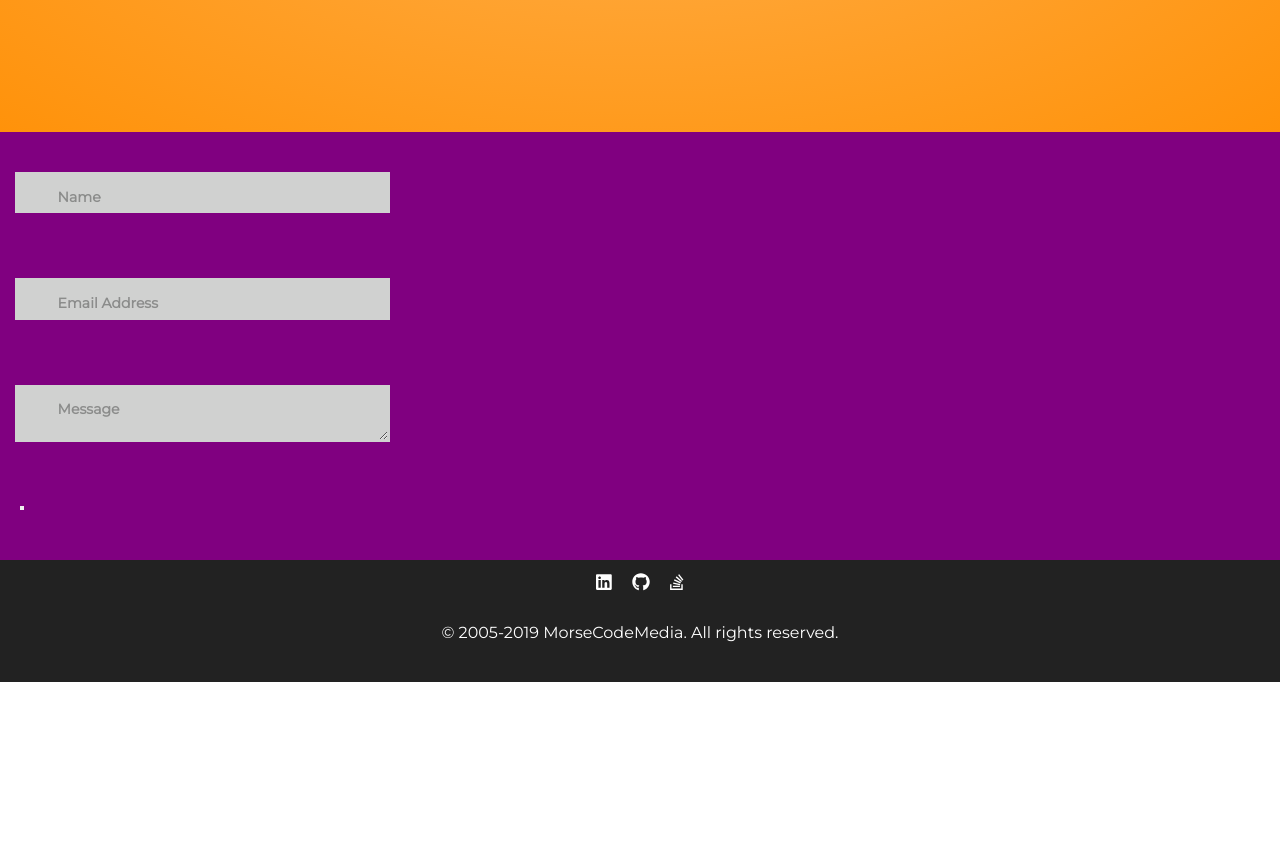
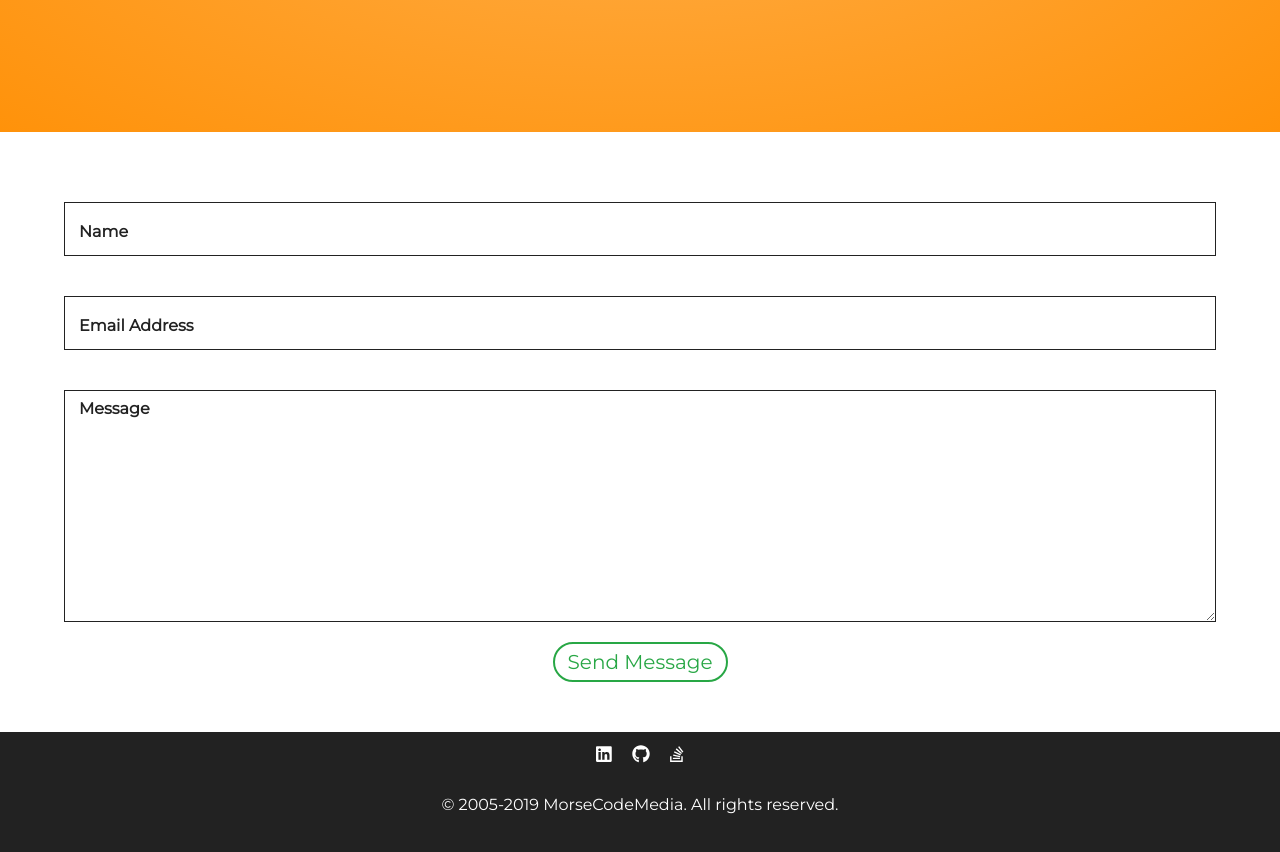
Before and after one commit to morsecodemedia/morsecodemedia.com, a Nuxt app: page /contact in a window 1280 px wide. Shown: the part 540-1392 px from the top of the page. Before the commit the page ends 1222 px from the top, so only its background shows below. Built offline with nearby package versions, Linux system fonts and the light colour scheme.

Commit message:
a lot of the styles added for the contact form

```diff
--- a/pages/contact.vue
+++ b/pages/contact.vue
@@ -6,63 +6,59 @@
       <div class="form-container">
         <form
           @submit.prevent="validateForm">
-          <p>
-            <span class="input input--yoshiko">
+
+          <span class="input">
             <input
-                id="input-10"
+              id="input-name"
               v-model="name"
-                class="input__field input__field--yoshiko"
+              class="input-field"
               type="text">
             <label
-                class="input__label input__label--yoshiko"
-                for="input-10">
+              class="input-label"
+              for="input-name">
               <span
-                  class="input__label-content input__label-content--yoshiko"
+                class="input-label-content"
                 data-content="Name">Name</span>
             </label>
           </span>
-          </p>
 
-          <p>
-            <span class="input input--yoshiko">
+          <span class="input">
             <input
-                id="input-11"
+              id="input-email"
               v-model="email"
-                class="input__field input__field--yoshiko"
+              class="input-field"
               type="email">
             <label
-                class="input__label input__label--yoshiko"
-                for="input-11">
+              class="input-label"
+              for="input-email">
               <span
-                  class="input__label-content input__label-content--yoshiko"
+                class="input-label-content"
                 data-content="Email Address">Email Address</span>
             </label>
           </span>
-          </p>
 
-          <p>
-            <span class="input input--yoshiko">
+          <span class="input">
             <textarea
-                id="input-12"
+              id="input-message"
               v-model="message"
-                class="input__field input__field--yoshiko"/>
+              class="input-field input-textarea"/>
             <label
-                class="input__label input__label--yoshiko"
-                for="input-12">
+              class="input-label input-label-textarea"
+              for="input-message">
               <span
-                  class="input__label-content input__label-content--yoshiko"
+                class="input-label-content input-label-content-textarea"
                 data-content="Message">Message</span>
             </label>
           </span>
-          </p>
 
-          <p>
+
+
           <button
             id="submit-form"
             :class="validatedClass"
             class="submit"
             type="submit"/>
-          </p>
+
         </form>
       </div>
     </main>
@@ -140,52 +136,124 @@
           // put error classes on form fields as needed
           // await this.timeout(1500)
           // this.validatedClass = ''
+      },
+      inputFields: function() {
+
+        if (!String.prototype.trim) {
+          (function() {
+            // Make sure we trim BOM and NBSP
+            var rtrim = /^[\s\uFEFF\xA0]+|[\s\uFEFF\xA0]+$/g;
+            String.prototype.trim = function() {
+              return this.replace(rtrim, '');
+            };
+          })();
         }
+
+        [].slice.call( document.querySelectorAll('input.input-field') ).forEach( function( inputEl ) {
+          if( inputEl.value.trim() !== '' ) {
+            classie.add(inputEl.parentNode, 'input--filled')
+          }
+
+          // events:
+          inputEl.addEventListener('focus', this.onInputFocus)
+          inputEl.addEventListener('blur', this.onInputBlur)
+        } );
+
+      },
+      onInputFocus: function(event) {
+        classie.add(event.target.parentNode, 'input--filled')
+      },
+      onInputBlur: function(event) {
+        if (event.target.value.trim() === '') {
+          classie.remove(event.target.parentNode, 'input--filled')
+        }
+      }
+
     }
   }
 </script>
 
 <style lang="scss" scoped>
   .form-container {
-    background: purple;
-    padding: 20px;
+    padding: 50px 0;
+    display: flex;
+    align-content: center;
+    justify-content: center;
+    form {
+      width: 90vw;
     }
+  }
+
   .input {
     position: relative;
-    z-index: 1;
     display: inline-block;
-    margin: 1em;
-    max-width: 350px;
+    margin: 20px 0px;
     width: calc(100% - 2em);
     vertical-align: top;
   }
 
-  .input__field {
+  .input-field {
     position: relative;
     display: block;
-    float: right;
-    padding: 0.8em;
-    width: 60%;
-    border: none;
+    padding: 15px;
     border-radius: 0;
-    background: #f0f0f0;
-    color: #aaa;
+    background: #fff;
+    color: #222;
+    font-size: 18px;
     font-weight: 400;
-    -webkit-appearance: none; /* for box shadows to show on iOS */
+    -webkit-appearance: none;
+    width: 100%;
+    border: 1px solid #222;
+    -webkit-transition: background-color 0.25s, border-color 0.25s;
+    transition: background-color 0.25s, border-color 0.25s;
+    &:focus {
+      outline-color: $form-green;
+      + .input-label {
+        -webkit-transform: translate3d(0, 0, 0);
+        transform: translate3d(0, 0, 0);
+        .input-label-content {
+          -webkit-transform: translate3d(0, 100%, 0);
+          transform: translate3d(0, 100%, 0);
+        }
+      }
+      + .input-field {
+        background-color: transparent;
+        border-color: $form-green;
+      }
+    }
   }
 
-  .input__field:focus {
-    outline: none;
+  .input-textarea {
+    height: 200px;
+    &:focus {
+      + .input-label {
+        -webkit-transform: translate3d(0, 10px, 0);
+        transform: translate3d(0, 10px, 0);
+      }
+    }
   }
 
-  .input__label {
+  .input--filled {
+    .input-label {
+      -webkit-transform: translate3d(0, 0, 0);
+      transform: translate3d(0, 0, 0);
+    }
+    .input-label-content {
+      -webkit-transform: translate3d(0, 100%, 0);
+      transform: translate3d(0, 100%, 0);
+    }
+    .input-field {
+      background-color: transparent;
+      border-color: $form-green;
+    }
+  }
+
+  .input-label {
     display: inline-block;
-    float: right;
-    padding: 0 1em;
-    width: 40%;
-    color: #696969;
+    padding: 0 15px;
+    color: #222;
     font-weight: bold;
-    font-size: 70.25%;
+    font-size: 16px;
     -webkit-font-smoothing: antialiased;
     -moz-osx-font-smoothing: grayscale;
     -webkit-touch-callout: none;
@@ -194,78 +262,125 @@
     -moz-user-select: none;
     -ms-user-select: none;
     user-select: none;
-  }
-
-  .input__label-content {
-    position: relative;
-    display: block;
-    padding: 1.6em 0;
-    width: 100%;
-  }
-
-  .input__field--yoshiko {
-    width: 100%;
-    background-color: #d0d1d0;
-    border: 2px solid transparent;
-    -webkit-transition: background-color 0.25s, border-color 0.25s;
-    transition: background-color 0.25s, border-color 0.25s;
-  }
-
-  .input__label--yoshiko {
     width: 100%;
     text-align: left;
     position: absolute;
-    bottom: 100%;
+    bottom: 80%;
     pointer-events: none;
     overflow: hidden;
-    padding: 0 1.25em;
     -webkit-transform: translate3d(0, 3em, 0);
     transform: translate3d(0, 3em, 0);
     -webkit-transition: -webkit-transform 0.25s;
     transition: transform 0.25s ;
     -webkit-transition-timing-function: ease-in-out;
     transition-timing-function: ease-in-out;
+    &-textarea {
+      bottom: 100%;
     }
-
-  .input__label-content--yoshiko {
-    color: #8B8C8B;
-    padding: 0.25em 0;
+    &-content {
+      position: relative;
+      display: block;
+      padding: 20px 0;
+      width: 100%;
+      color: #222;
       -webkit-transition: -webkit-transform 0.25s;
       transition: transform 0.25s;
       -webkit-transition-timing-function: ease-in-out;
       transition-timing-function: ease-in-out;
+      &-textarea {
+        color: #222;
       }
-
-  .input__label-content--yoshiko::after {
+      &::after {
         content: attr(data-content);
         position: absolute;
-    font-weight: 800;
-    bottom: 100%;
+        font-weight: bold;
+        bottom: 60%;
         left: 0;
         height: 100%;
         width: 100%;
-    color: #a3d39c;
-    padding: 0.25em 0;
+        color: $form-green;
+        padding: 0;
         text-transform: uppercase;
         letter-spacing: 1px;
-    font-size: 0.85em;
+        font-size: 16px;
+      }
+    }
   }
 
-  .input__field--yoshiko:focus + .input__label--yoshiko,
-  .input--filled .input__label--yoshiko {
-    -webkit-transform: translate3d(0, 0, 0);
-    transform: translate3d(0, 0, 0);
+  button {
+    &.submit {
+      outline: none;
+      display: block;
+      height: 40px;
+      text-align: center;
+      width: 175px;
+      border-radius: 40px;
+      background: rgba(255, 255, 255, .95);
+      border: 2px solid $form-green;
+      color: $form-green;
+      font-size: 20px;
+      justify-self: center;
+      align-self: center;
+      cursor: pointer;
+      transition: all 0.25s ease;
+      &:hover {
+        color:$white;
+        background: $form-green;
       }
+      &:after {
+        content: "Send Message";
+      }
+    }
+    &.submitted {
+      width: 40px;
+      border-color: #6c757d;
+      border-left-color: $form-green;
+      border-right-color: $form-green;
+      animation: rotating 1s 0.25s linear infinite;
 
-  .input__field--yoshiko:focus + .input__label--yoshiko .input__label-content--yoshiko,
-  .input--filled .input__label-content--yoshiko {
-    -webkit-transform: translate3d(0, 100%, 0);
-    transform: translate3d(0, 100%, 0);
+      &:after {
+        content:"";
       }
-
-  .input__field--yoshiko:focus + .input__field--yoshiko,
-  .input--filled .input__field--yoshiko {
-    background-color: transparent;
-    border-color: #a3d39c;
+      &:hover {
+        color: $form-green;
+        background: none;
+      }
+    }
+    &.validated {
+      color: $white;
+      background: $form-green;
+      &:after {
+        content:"Success";
+        line-height: 0;
+        padding: 0;
+        margin: 0;
+      }
+      &:hover {
+        background: none;
+      }
+    }
+    &.error {
+      color: $white;
+      border: 2px solid $form-red;
+      background: $form-red;
+      &:after {
+        content:"Error";
+        line-height: 0;
+        padding: 0;
+        margin: 0;
+      }
+      &:hover {
+        color: $white;
+        background: none;
+      }
+    }
+  }
+  @keyframes rotating {
+    from {
+      transform: rotate(0deg);
+    }
+    to {
+      transform: rotate(360deg);
+    }
   }
 </style>
```
Lines whose indentation alone changed are shown as unchanged.
